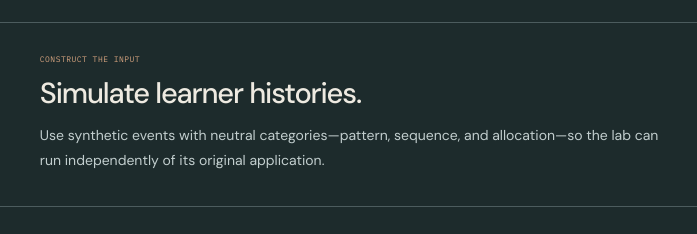
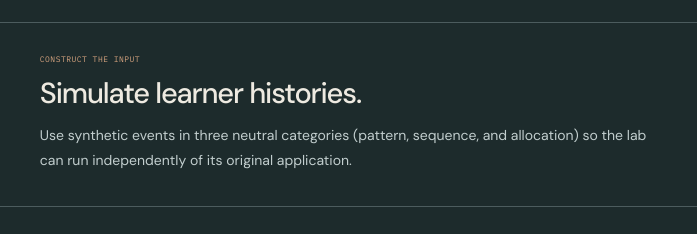
Before and after one commit to Alex-Kamenev/Personal-Site, a website: page work/atlas/index.html in a window 1280 px wide. Shown: the part 1680-1914 px from the top of the page, 142-839 px from the left. Drawn offline with Linux system fonts and the light colour scheme.

Commit message:
Simplify ATLAS synthetic event categories description

```diff
--- a/work/atlas/index.html
+++ b/work/atlas/index.html
@@ -57,7 +57,7 @@
       <div class="section-marker"><span class="eyebrow">02 / METHOD BEFORE METRICS</span><span class="mono">SIMULATE → REPLAY → EVALUATE</span></div>
       <div class="method-heading"><h2 id="method-title">Prediction first.<span class="script">Evidence after.</span></h2><p>The sequence is part of the experiment. Each stage has a specific job.</p></div>
       <ol class="method-list">
-        <li><span class="step-number" aria-hidden="true">01</span><div><p class="step-kicker">CONSTRUCT THE INPUT</p><h3>Simulate learner histories.</h3><p>Use synthetic events with neutral categories—pattern, sequence, and allocation—so the lab can run independently of its original application.</p></div><span class="step-sign" aria-hidden="true">{ }</span></li>
+        <li><span class="step-number" aria-hidden="true">01</span><div><p class="step-kicker">CONSTRUCT THE INPUT</p><h3>Simulate learner histories.</h3><p>Use synthetic events in three neutral categories (pattern, sequence, and allocation) so the lab can run independently of its original application.</p></div><span class="step-sign" aria-hidden="true">{ }</span></li>
         <li><span class="step-number" aria-hidden="true">02</span><div><p class="step-kicker">RESPECT THE TIMELINE</p><h3>Predict. Observe. Update.</h3><p>Replay events in order. Record each prediction before the model observes that event’s outcome, then let the model update for what comes next.</p></div><span class="step-sign" aria-hidden="true">→</span></li>
         <li><span class="step-number" aria-hidden="true">03</span><div><p class="step-kicker">SEPARATE THE EVALUATION</p><h3>Hold out later events.</h3><p>Use a temporal prefix/tail holdout: earlier events provide history, and later events are evaluated in order. Each prediction is recorded before that event updates the model.</p></div><span class="step-sign" aria-hidden="true">┤</span></li>
         <li><span class="step-number" aria-hidden="true">04</span><div><p class="step-kicker">KEEP HISTORIES TOGETHER</p><h3>Bootstrap by learner.</h3><p>Resample learner blocks when estimating uncertainty, keeping the events within a learner history together.</p></div><span class="step-sign" aria-hidden="true">↺</span></li>
```
